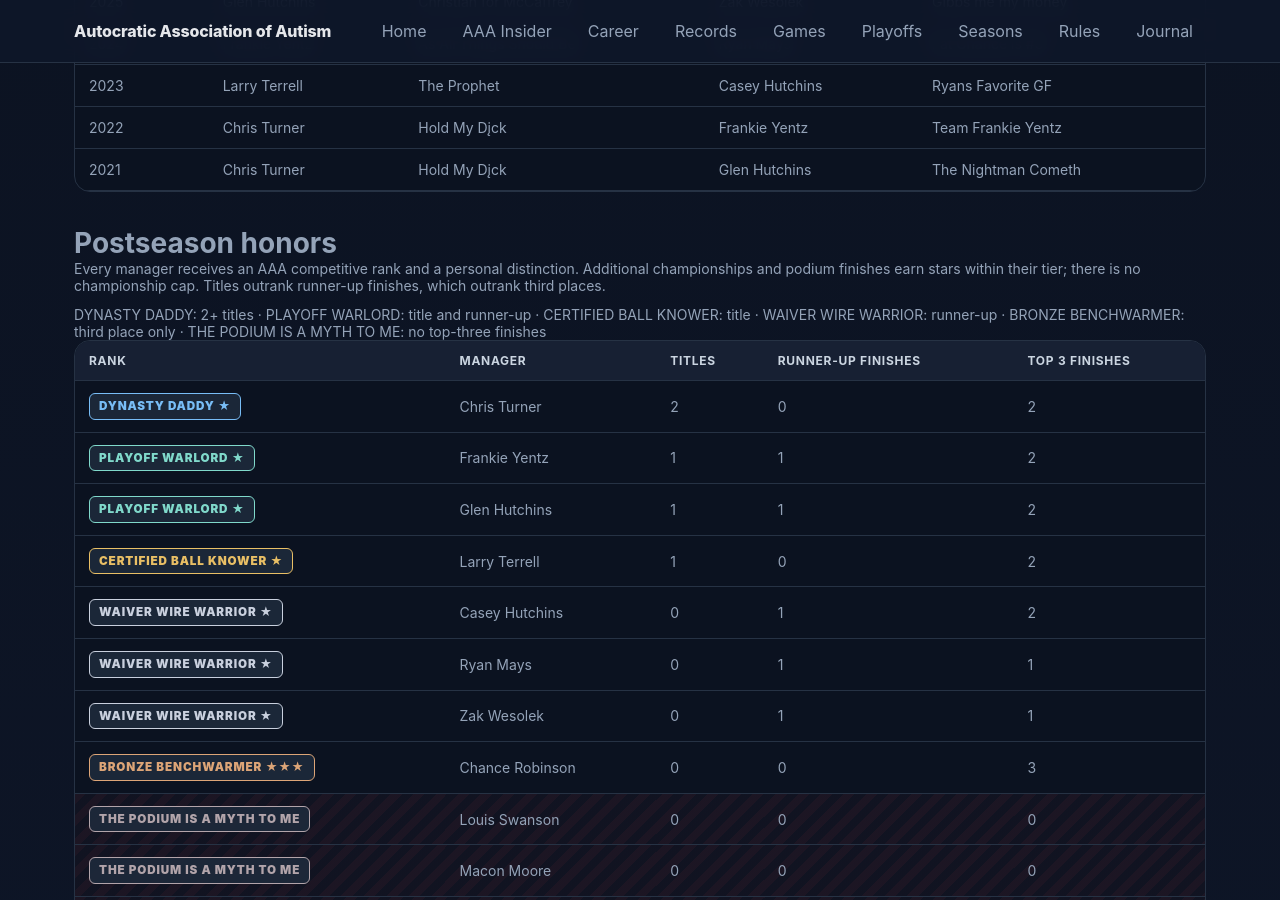
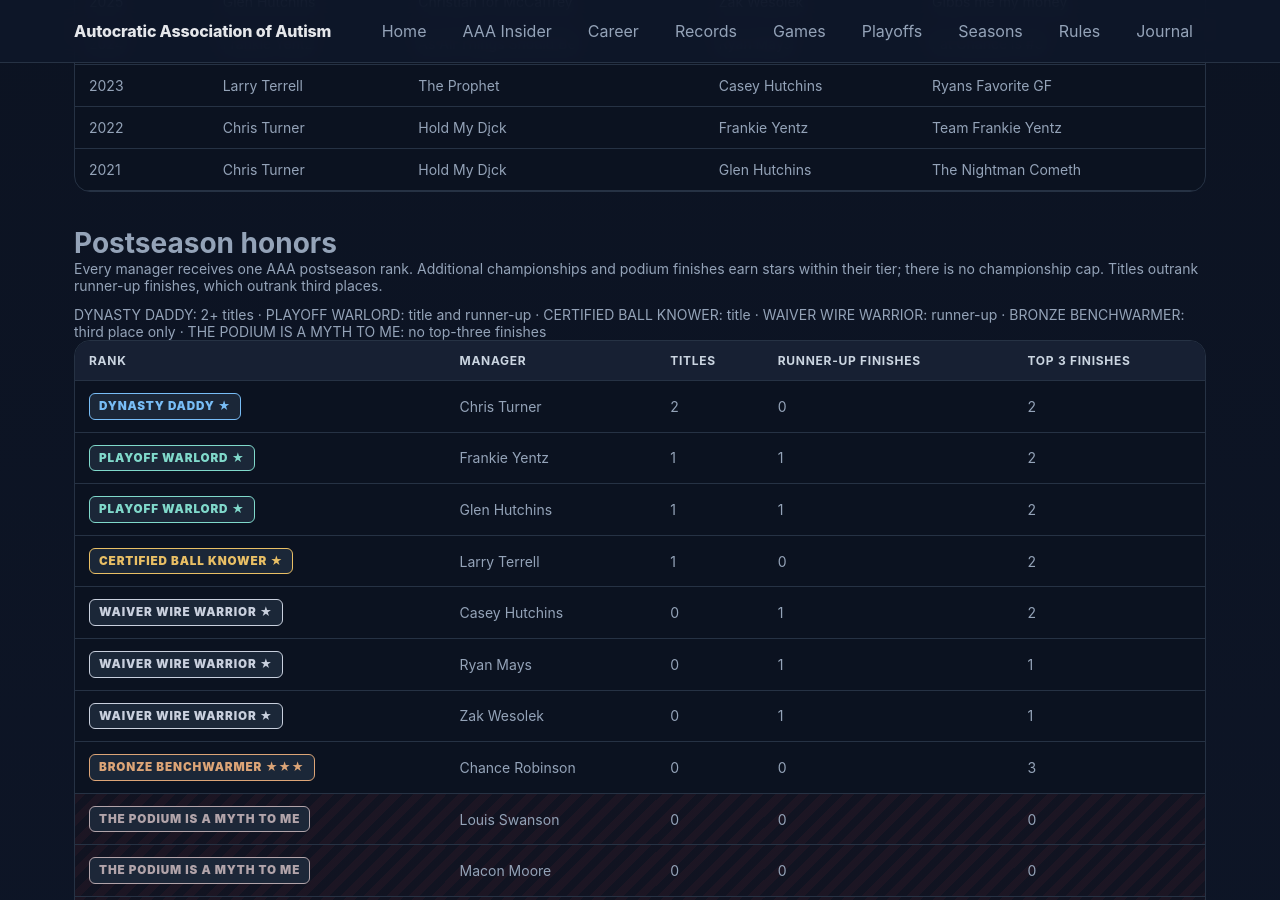
Before and after one commit to Autocratic-Association-of-Autism/AAA-Fantasy-Test, a Jekyll site: the page built from playoffs.html, in a window 1280 px wide and 900 px high, scrolled down 484 px. Built offline with Jekyll 4.4.1, drawn with Linux system fonts in a browser that asks for light colours.

Commit message:
Unify postseason honors into a single rank per manager

```diff
--- a/playoffs.html
+++ b/playoffs.html
@@ -2,7 +2,7 @@
 layout: null
 ---
 <!doctype html><html lang="en"><head><meta charset="utf-8"><meta name="viewport" content="width=device-width,initial-scale=1"><title>Playoff Archive | AAA Fantasy</title><link rel="stylesheet" href="{{ '/styles.css' | relative_url }}?v=category-palette-20261023"></head><body><nav><div class="container nav-inner"><a class="league-brand" href="index.html">Autocratic Association of Autism</a><div class="nav-links"><a href="index.html">Home</a><a href="ledger.html">AAA Insider</a><a href="career.html">Career</a><a href="records.html">Records</a><a href="games.html">Games</a><a href="playoffs.html">Playoffs</a><a href="seasons.html">Seasons</a><a href="rules.html">Rules</a><a href="journal.html">Journal</a></div></div></nav><main class="container"><header><div class="label">AAA League Archive</div><h1>AAA Playoff History</h1><div class="subtitle">Champions, championship appearances, postseason finishes, and the matchups that shaped th<section><div class="section-title"><div><h2>Championship Bracket</h2><div class="note">The title tournament: championship finishes and postseason honors.</div></div></div></section><section><div class="section-title"><div><h2>Championship history</h2><div class="note">Champions and runners-up based on completed season standings in the ESPN archive. The 2026 season is still in progress in this data snapshot.</div></div></div><div class="table-wrap" id="championshipHistory"></div></section>
-<section><div class="section-title"><div><h2>Postseason honors</h2><div class="note">Every manager receives an AAA competitive rank and a personal distinction. Additional championships and podium finishes earn stars within their tier; there is no championship cap. Titles outrank runner-up finishes, which outrank third places.</div></div></div><div class="note">DYNASTY DADDY: 2+ titles · PLAYOFF WARLORD: title and runner-up · CERTIFIED BALL KNOWER: title · WAIVER WIRE WARRIOR: runner-up · BRONZE BENCHWARMER: third place only · THE PODIUM IS A MYTH TO ME: no top-three finishes</div><div class="table-wrap" id="postseasonHonors"></div></section>
+<section><div class="section-title"><div><h2>Postseason honors</h2><div class="note">Every manager receives one AAA postseason rank. Additional championships and podium finishes earn stars within their tier; there is no championship cap. Titles outrank runner-up finishes, which outrank third places.</div></div></div><div class="note">DYNASTY DADDY: 2+ titles · PLAYOFF WARLORD: title and runner-up · CERTIFIED BALL KNOWER: title · WAIVER WIRE WARRIOR: runner-up · BRONZE BENCHWARMER: third place only · THE PODIUM IS A MYTH TO ME: no top-three finishes</div><div class="table-wrap" id="postseasonHonors"></div></section>
 <section><div class="section-title"><div><h2>Sacko Bracket</h2><div class="note">The consolation tournament that determines the league's last-place finisher. Sacko recipients must be verified against season-specific rules and results.</div></div></div><div class="table-wrap" id="sackoHistory"></div><div class="note" style="margin-top:12px">A last-place season finish is shown as a candidate Sacko recipient, not a confirmed punishment winner, until the league's historical Sacko rules are verified.</div></section><section><div class="section-title"><div><h2>Postseason formats and matchup archive</h2><div class="note">Historical multi-week matchups are listed below, including consolation games. Two-week aggregate totals are not eligible for single-week scoring records.</div></div></div><details><summary>View Championship Bracket multi-week results</summary><div class="table-wrap" id="championshipMultiWeek"></div></details><details><summary>View Sacko Bracket multi-week results</summary><div class="table-wrap" id="sackoMultiWeek"></div></details><div class="note">Total multi-week postseason matchups: <span id="multiWeekCount"></span>. Unclassified games remain in the complete archive below.</div><details><summary>View all multi-week postseason results</summary><div class="table-wrap" id="multiWeek"></div></details></section>
 <section class="card"><h2>Playoff brackets and records</h2><p>Complete round-by-round brackets, championship game scores, playoff win totals, and postseason upsets require additional round-level matchup data. They will be added when those results can be verified. Consolation games will remain distinct from the championship bracket.</p></section>iWeek"></div>
 </section><footer>Autocratic Association of Autism · League archive</footer></main><script src="data.js?v=20261001-current-season-fix-3"></script><script src="blowout-losses.js?v=20261005"></script><script src="app.js?v=20261024-pages"></script></body></html>
```
